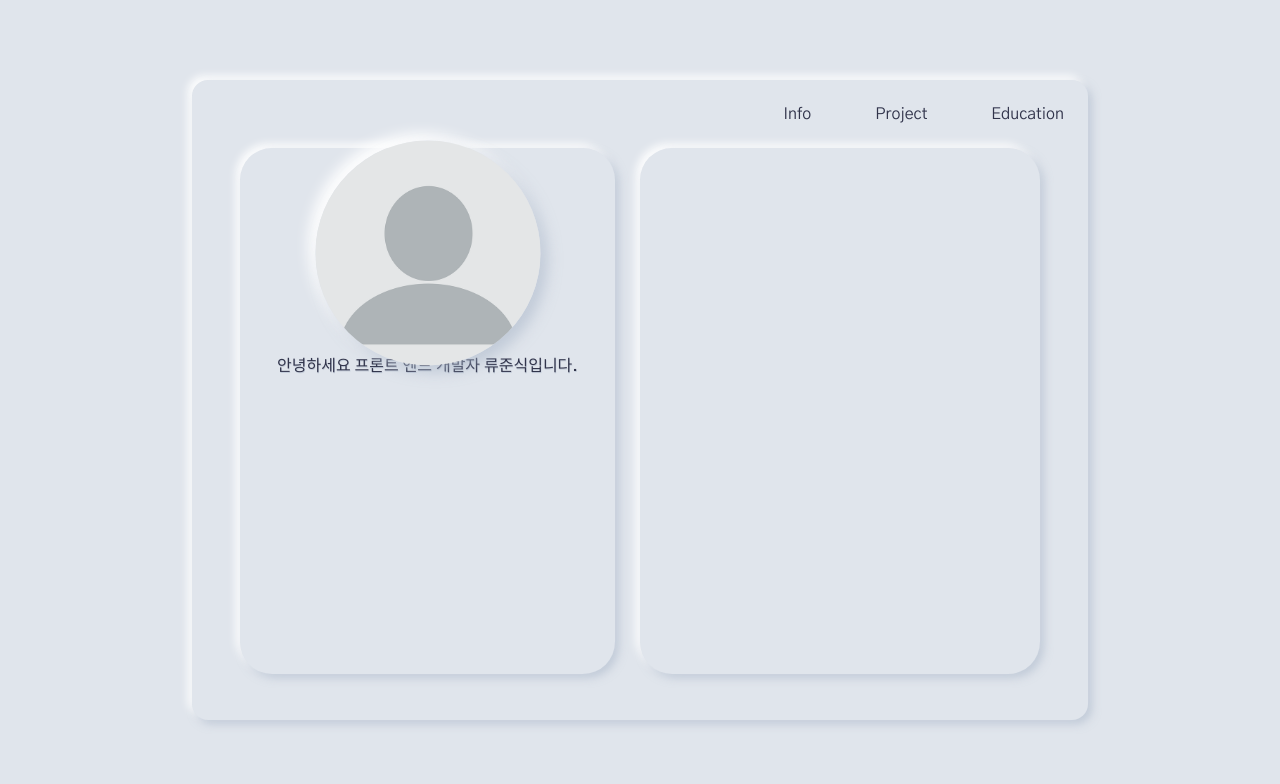
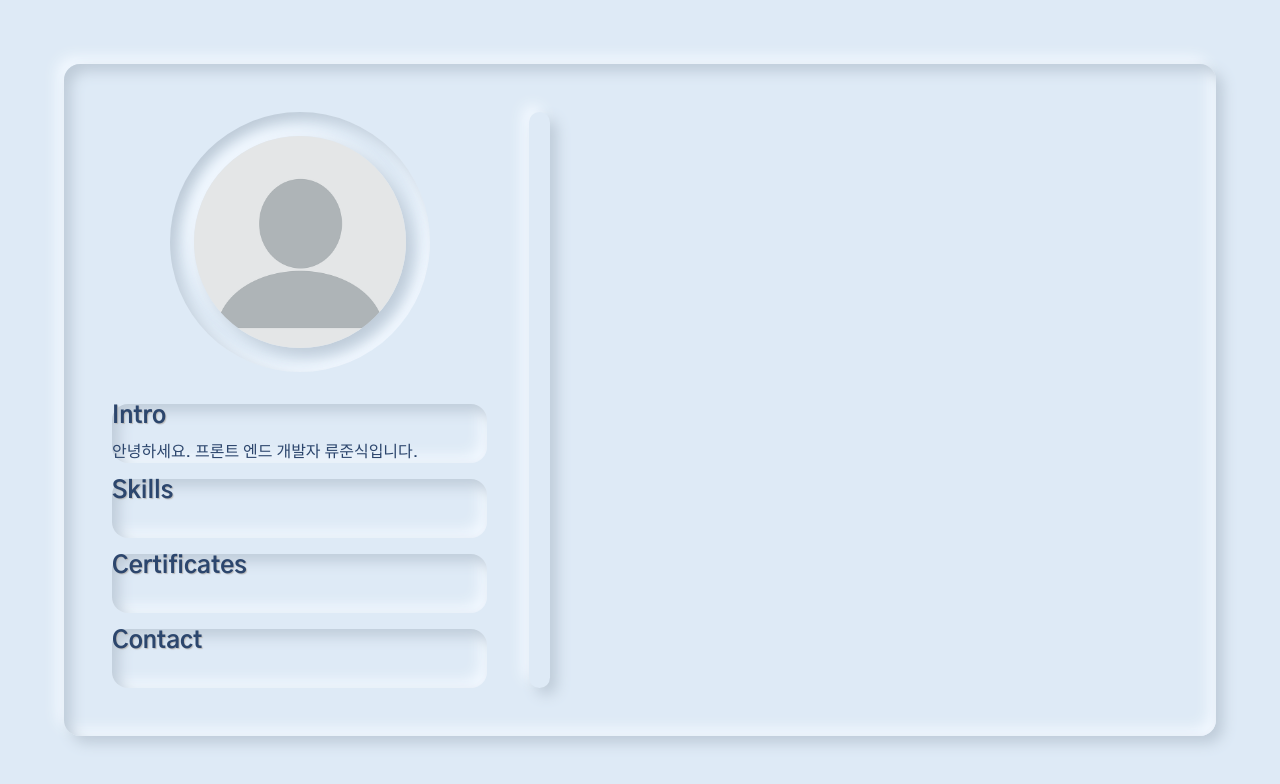
Before and after one commit to RyuJoonSik/RyuJoonSik.github.io, a plain HTML site: page index.html in a window 1280 px wide. Drawn offline with Linux system fonts and the light colour scheme.

Commit message:
Portfolio

```diff
--- /dev/null
+++ b/app.js
@@ -0,0 +1,8 @@
+// var PHOTO = document.getElementsByClassName("photo")[0];
+// var PHOTO_LENGTH = Math.min(PHOTO.offsetWidth, PHOTO.offsetHeight);
+// PHOTO.style.width = PHOTO_LENGTH + "px";
+// PHOTO.style.height = PHOTO_LENGTH + "px";
+const BODY = document.getElementsByTagName("body")[0];
+
+BODY.style.width = window.innerWidth;
+BODY.style.height = window.innerHeight;
--- a/index.html
+++ b/index.html
@@ -19,48 +19,38 @@
     <link rel="stylesheet" href="style.css" />
   </head>
   <body>
-    <div class="wrap">
-      <header class="header">
-        <ul class="header__list">
-          <li class="header__item">
-            <button class="header__btn">Info</button>
-          </li>
-          <li class="header__item">
-            <button class="header__btn">Project</button>
-          </li>
-          <li class="header__item">
-            <button class="header__btn">Education</button>
-          </li>
-        </ul>
-      </header>
     <section class="main">
+      <article class="profile">
+        <figure class="photo">
+          <img src="profile.png" alt="프로필 사진 입니다." class="photo__img" />
+        </figure>
+        <section class="info">
           <article class="content">
+            <h3 class="content__title">Intro</h3>
             <div class="content__wrap">
-            <article class="info">
-              <figure class="info__profile">
-                <div class="info__wrap-profile">
-                  <img
-                    src="./profile.png"
-                    alt="인물사진입니다."
-                    class="info__photo"
-                  />
-                </div>
-                <figcaption class="info__intro">
-                  안녕하세요 프론트 엔드 개발자 류준식입니다.
-                </figcaption>
-              </figure>
-              <ul class="info_list">
-                <li class="info_item"></li>
-                <li class="info_item"></li>
-                <li class="info_item"></li>
-              </ul>
-            </article>
-            <article class="intro"></article>
+              <p class="content__intro">
+                안녕하세요. 프론트 엔드 개발자 류준식입니다.
+              </p>
             </div>
           </article>
-        <!-- <article class="content project"></article> -->
-        <!-- <article class="content education"></article> -->
+          <article class="content">
+            <h3 class="content__title">Skills</h3>
+            <div class="content__wrap"></div>
+          </article>
+          <article class="content">
+            <h3 class="content__title">Certificates</h3>
+            <div class="content__wrap"></div>
+          </article>
+          <article class="content">
+            <h3 class="content__title">Contact</h3>
+            <div class="content__wrap"></div>
+          </article>
         </section>
-    </div>
+      </article>
+      <div class="main__seperation"></div>
+      <article class="description"></article>
+    </section>
+    <script src="app.js
+    "></script>
   </body>
 </html>
--- a/reset.css
+++ b/reset.css
@@ -82,7 +82,7 @@ video {
   margin: 0;
   padding: 0;
   border: 0;
-  color: #31344b;
+  color: #2c466d;
   font-size: 100%;
   vertical-align: baseline;
   font-family: "Gothic A1", sans-serif;
@@ -101,11 +101,14 @@ nav,
 section {
   display: block;
 }
+html {
+  height: 100%;
+}
 body {
-  height: 100vh;
-  padding: 5rem;
   box-sizing: border-box;
-  background-color: #e0e5ec;
+  height: 100%;
+  padding: 4rem;
+  background-color: rgb(222, 234, 246);
   line-height: 1;
 }
 ol,
@@ -135,3 +138,6 @@ button {
   font-family: "Gothic A1", sans-serif;
   cursor: pointer;
 }
+h3 {
+  font-size: 1.5rem;
+}
--- a/style.css
+++ b/style.css
@@ -1,131 +1,97 @@
-.wrap {
-  overflow: hidden;
-  width: 80%;
+.main {
+  position: relative;
+  height: 100%;
+  box-sizing: border-box;
+  padding: 3rem;
+  border-radius: 1rem;
+  box-shadow: rgb(190, 203, 216) 7px 7px 14px 0px,
+    rgb(243, 249, 255) -7px -7px 14px 0px;
+}
+.main::before {
+  position: absolute;
+  right: 0;
+  top: 0;
+  left: 0;
+  bottom: 0;
+  border-radius: inherit;
+  box-shadow: rgb(190, 203, 216) 7px 7px 14px 0px inset,
+    rgb(243, 249, 255) -7px -7px 14px 0px inset;
+  content: "";
+}
+.main__seperation {
+  float: left;
+  width: 10%;
+  height: 100%;
+}
+.main__seperation::after {
+  display: block;
+  width: 20%;
   height: 100%;
   margin: 0 auto;
   border-radius: 1rem;
-  box-shadow: rgba(163, 177, 198, 0.5) 4px 4px 8px 0px,
-    rgb(255, 255, 255) -4px -4px 8px 0px;
-}
-.header {
-}
-.header::after {
-  display: block;
-  clear: both;
+  box-shadow: rgb(190, 203, 216) 7px 7px 14px 0px,
+    rgb(243, 249, 255) -7px -7px 14px 0px;
   content: "";
 }
-.header__list {
-  float: right;
+
+.profile {
+  position: relative;
+  float: left;
+  box-sizing: border-box;
+  width: 375px;
+  height: 100%;
+  /* margin-bottom: 10%; */
 }
-.header__list::after {
-  display: block;
-  clear: both;
-  content: "";
+.photo {
+  box-sizing: border-box;
+  width: 260px;
+  height: 260px;
+  margin: 0 auto 2rem;
+  padding: 1.5rem;
+  border-radius: 50%;
+  box-shadow: rgb(190, 203, 216) 7px 7px 14px 0px inset,
+    rgb(243, 249, 255) -7px -7px 14px 0px inset;
 }
-.header__item {
-  float: left;
-  /* padding: 1rem; */
+.photo__img {
+  width: 100%;
+  height: 100%;
+  border-radius: 50%;
+  box-shadow: rgb(190, 203, 216) 7px 7px 14px 0px, #f3f9ff -7px -7px 14px 0px;
 }
-.header__item + .header__item {
-  margin-left: 1rem;
-}
-.header__btn {
-  padding: 1.5rem;
-}
-.main {
-  height: calc(100% - 66px);
+.info {
+  height: calc(100% - 260px - 2rem);
 }
 .content {
-  height: 100%;
+  box-sizing: border-box;
+  height: calc((100% - 3rem) / 4);
+  border-radius: 1rem;
+  box-shadow: rgb(190, 203, 216) 7px 7px 14px 0px inset,
+    rgb(243, 249, 255) -7px -7px 14px 0px inset;
+}
+.content + .content {
+  margin-top: 1rem;
+}
+.content__title {
+  text-shadow: 1px 1px 1px #bbb;
+  margin-bottom: 1rem;
 }
 .content__wrap {
-  box-sizing: border-box;
+  height: calc(100% - 40px);
+}
+.content__intro {
   height: 100%;
-  padding: 0 3rem 3rem;
+  line-height: 100%;
 }
-.content__wrap::after {
-  display: block;
-  clear: both;
-  content: "";
-}
-.info,
-.intro {
-  height: 100%;
-  border-radius: 2rem;
-  box-shadow: rgba(163, 177, 198, 0.5) 4px 4px 8px 0px,
-    rgb(255, 255, 255) -4px -4px 8px 0px;
-}
-.info {
-  float: left;
-  width: 375px;
-  /* background-color: #ddd; */
-}
-.intro {
-  float: right;
-  width: 50%;
-  /* background-color: #ddd; */
-}
-.info__profile {
-  /* position: relative; */
-  height: 40%;
-  /* background-color: transparent; */
-}
-.info__wrap-profile {
-  position: relative;
-  height: 100%;
-}
-.info__photo {
-  position: absolute;
-  left: 50%;
-  top: 50%;
-  transform: translate(-50%, -50%);
-  display: block;
-  width: calc(375px * 0.6);
-  height: calc(375px * 0.6);
-  border-radius: 50%;
-  box-shadow: rgba(163, 177, 198, 0.5) 7px 7px 14px 0px,
-    rgb(255, 255, 255) -7px -7px 14px 0px;
-}
-.info__intro {
-  /* background-color: transparent; */
-  text-align: center;
-  font-weight: 500;
-  text-shadow: 0.5px 0.5px rgba(163, 177, 198, 0.5);
-}
-.info_list {
-  /* height: 60%; */
-  background-color: #fff;
-}
-
 @media screen and (orientation: portrait) {
   body {
+    box-sizing: content-box;
     padding: 0;
   }
-  .wrap {
-    overflow: visible;
-    width: 100%;
+  .main {
+    padding: 0;
     border-radius: 0;
   }
-  .header__list {
-    float: none;
-  }
-  .header__item {
-    width: 33.33%;
-  }
-  .header__item + .header__item {
-    margin-left: 0;
-  }
-  .header__btn {
-    width: 100%;
-  }
-  .content__wrap {
-    padding: 0;
-  }
-  .info,
-  .intro {
-    float: none;
-    /* width: 100%; */
-    margin: 0 auto;
-    border-radius: 0;
+  .main__seperation {
+    display: none;
   }
 }
```
Lines whose indentation alone changed are shown as unchanged.
